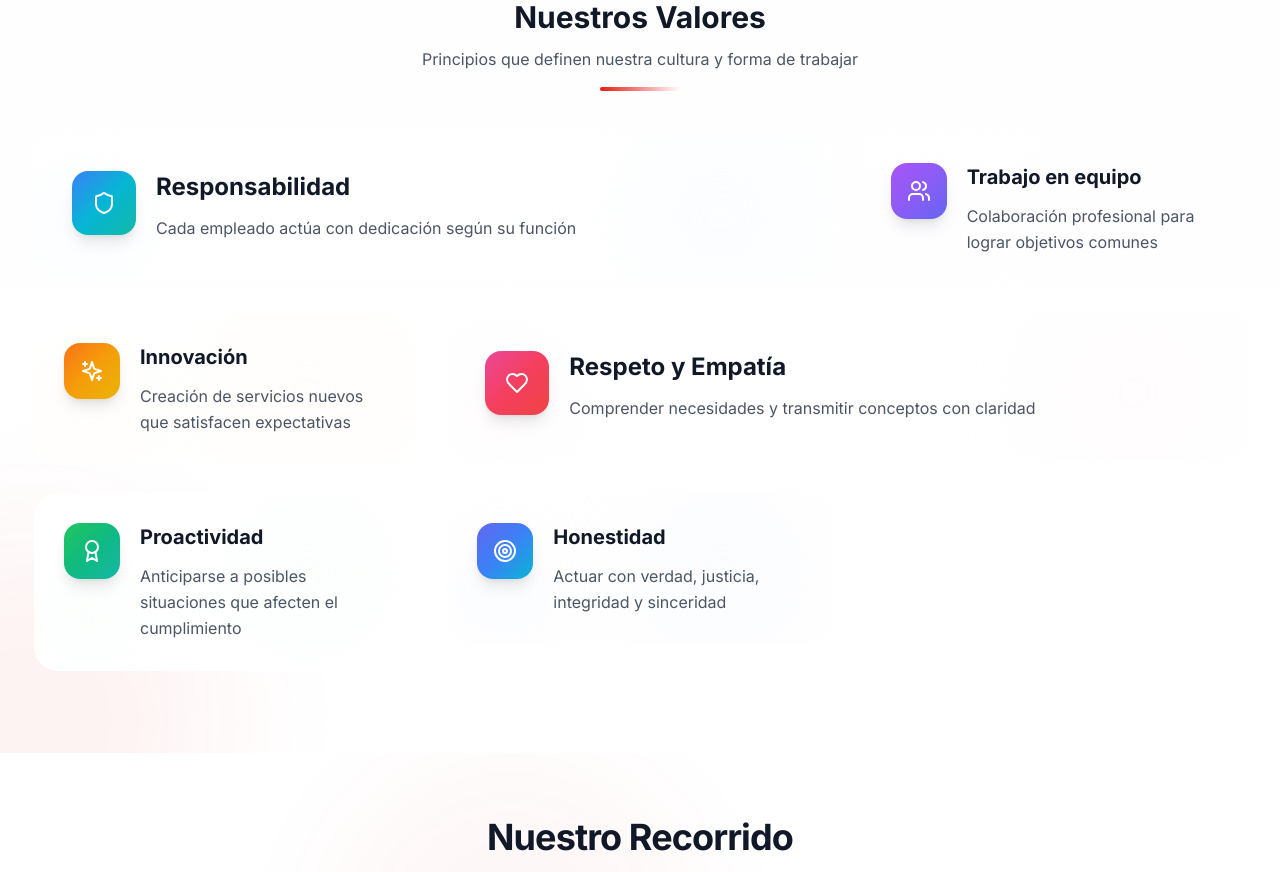
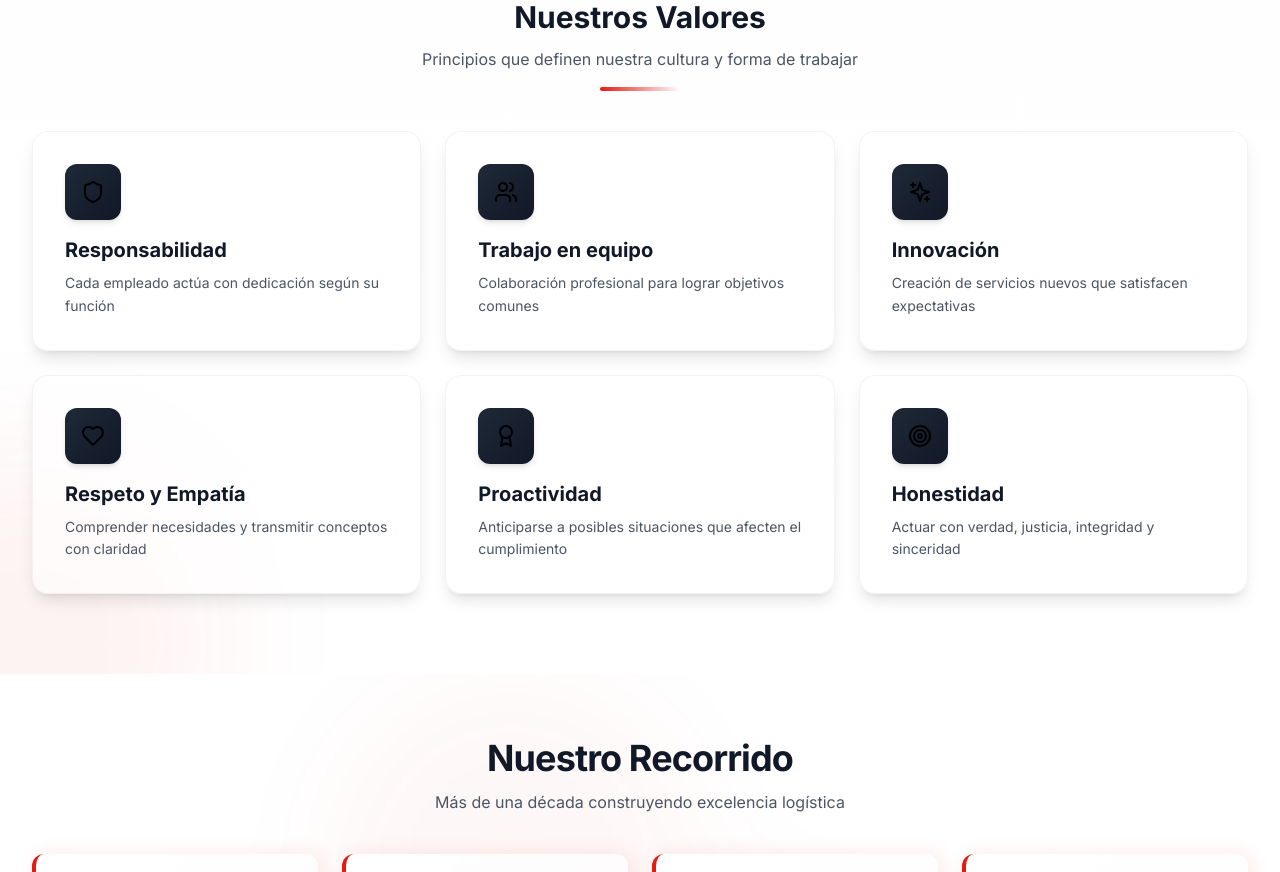
Before and after one commit to cookiecodespy/Ez_webpage, a React (Vite) app: page / in a window 1280 px wide. Shown: the part 2580-3452 px from the top of the page. Built offline with nearby package versions, Linux system fonts and the light colour scheme.

Commit message:
Design: Valores con diseño minimalista premium (glassmorphism + blanco/gris)

```diff
--- a/src/components/About.tsx
+++ b/src/components/About.tsx
@@ -396,44 +396,36 @@ const About = () => {
             <div className="mx-auto mt-4 h-1 w-20 rounded-full bg-gradient-to-r from-[#E41B13] to-transparent" />
           </div>
           <div className="grid lg:grid-cols-3 gap-6">
-            {values.map((value, index) => {
-              const isLarge = index === 0 || index === 3;
-
-              return (
+            {values.map((value, index) => (
               <motion.div
                 key={value.title}
-                  className={`relative group ${isLarge ? 'lg:col-span-2' : 'lg:col-span-1'}`}
+                className="relative group"
                 initial={prefersReducedMotion ? undefined : { opacity: 0, y: 20 }}
                 whileInView={prefersReducedMotion ? undefined : { opacity: 1, y: 0 }}
                 viewport={{ once: true }}
                 transition={{ delay: index * 0.05 }}
               >
-                  {/* Floating shadow */}
-                  <div className="absolute inset-0 bg-gradient-to-br from-gray-200/30 to-gray-300/30 rounded-3xl blur-xl translate-y-2 group-hover:translate-y-4 transition-all duration-500 opacity-0 group-hover:opacity-100" />
+                {/* Glassmorphism card with subtle shadows */}
+                <div className="relative h-full rounded-2xl overflow-hidden bg-white/60 backdrop-blur-sm border border-gray-200/50 shadow-lg hover:shadow-2xl transition-all duration-500">
+                  {/* Subtle gradient overlay on hover */}
+                  <div className="absolute inset-0 bg-gradient-to-br from-gray-50/50 via-white to-gray-100/30 opacity-0 group-hover:opacity-100 transition-opacity duration-500" />
 
-                  {/* Gradient border container */}
-                  <div className="relative rounded-3xl overflow-hidden">
-                    {/* Animated gradient border */}
-                    <div className={`absolute inset-0 bg-gradient-to-br ${value.gradient} opacity-0 group-hover:opacity-100 transition-opacity duration-500`} />
-                    <div className="absolute inset-[2px] bg-white rounded-3xl" />
+                  {/* Floating shadow effect */}
+                  <div className="absolute inset-0 -z-10 bg-gray-900/5 blur-2xl rounded-2xl translate-y-2 group-hover:translate-y-4 transition-all duration-500 opacity-0 group-hover:opacity-100" />
 
-                    {/* Mesh gradient background */}
-                    <div className="absolute inset-[2px] rounded-3xl overflow-hidden">
-                      <div className={`absolute top-0 right-0 w-48 h-48 bg-gradient-to-br ${value.meshColor} to-transparent rounded-full blur-3xl opacity-50`} />
-                      <div className={`absolute bottom-0 left-0 w-32 h-32 bg-gradient-to-tr ${value.meshColor} to-transparent rounded-full blur-2xl opacity-40`} />
+                  {/* Content */}
+                  <div className="relative p-8">
+                    <div className="flex flex-col items-start gap-4">
+                      {/* Icon with subtle gray gradient */}
+                      <div className="flex-shrink-0 w-14 h-14 rounded-xl bg-gradient-to-br from-gray-800 to-gray-900 flex items-center justify-center shadow-md group-hover:shadow-xl group-hover:scale-110 transition-all duration-500">
+                        {value.icon}
                       </div>
 
-                    {/* Content */}
-                    <div className={`relative ${isLarge ? 'p-10' : 'p-8'}`}>
-                      <div className="flex items-start gap-5">
-                        <div className={`flex-shrink-0 ${isLarge ? 'w-16 h-16' : 'w-14 h-14'} rounded-2xl bg-gradient-to-br ${value.gradient} flex items-center justify-center shadow-lg text-white group-hover:scale-110 group-hover:-rotate-6 transition-all duration-500`}>
-                          {value.icon}
-                        </div>
-                        <div className="flex-1">
-                          <h4 className={`${isLarge ? 'text-2xl' : 'text-xl'} font-bold text-gray-900 mb-3 group-hover:bg-gradient-to-r group-hover:from-[#E41B13] group-hover:to-[#FF6B6B] group-hover:bg-clip-text group-hover:text-transparent transition-all duration-300`}>
+                      <div>
+                        <h4 className="text-xl font-bold text-gray-900 mb-2 group-hover:text-[#E41B13] transition-colors duration-300">
                           {value.title}
                         </h4>
-                          <p className="text-gray-600 leading-relaxed">
+                        <p className="text-gray-600 text-sm leading-relaxed">
                           {value.description}
                         </p>
                       </div>
@@ -441,8 +433,7 @@ const About = () => {
                   </div>
                 </div>
               </motion.div>
-              );
-            })}
+            ))}
           </div>
         </div>
       </div>
```
Lines whose indentation alone changed are shown as unchanged.
